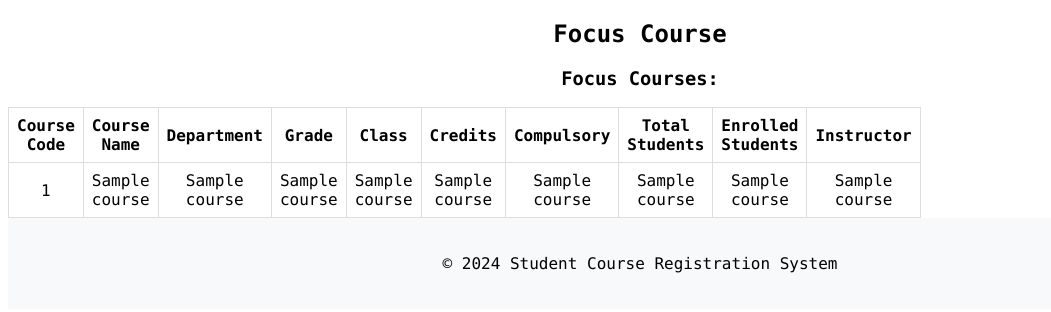
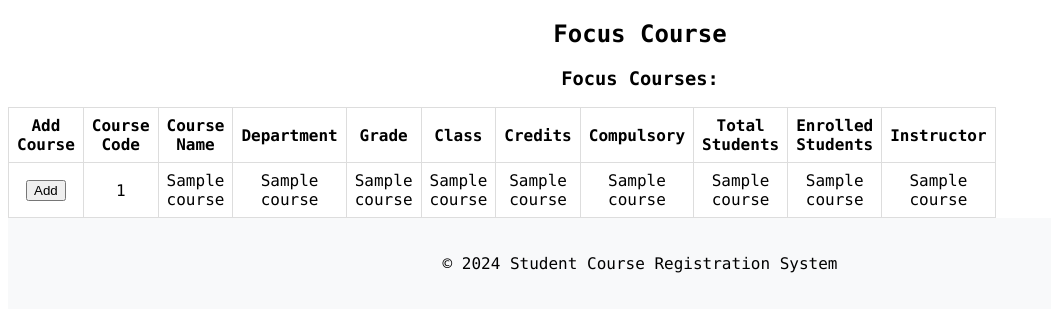
Before and after one commit to YJK0805/3-tier-site, a Flask app: template web/templates/focus.html in a window 1280 px wide. Shown: the part 109-421 px from the top of the page, without its empty margins (0-1051 px from the left). Run offline with Flask 3, Linux system fonts and the light colour scheme; the template is opened without the code that fills it: most values are stand-ins (such as "Sample title", 1, 10 or a date in 2020).

Commit message:
add add_course

```diff
--- a/web/app.py
+++ b/web/app.py
@@ -1,6 +1,6 @@
 from flask import Flask, render_template, request, redirect, url_for, jsonify
 from flask_login import LoginManager, UserMixin, login_user, logout_user, login_required, current_user
-from conn import register_user, authenticate_user, insert_required_and_same_class_courses, get_student_course_schedule, get_student_department, update_student_credit, search_courses, add_focus_course, get_student_focus_courses
+from conn import register_user, authenticate_user, insert_required_and_same_class_courses, get_student_course_schedule, get_student_department, update_student_credit, search_courses, add_focus_course, get_student_focus_courses, add_course_in
 
 app = Flask(__name__)
 app.secret_key = 'secret_key'
@@ -116,17 +116,11 @@ def search_course():
 @app.route('/focus_course/<course_code>', methods=['POST'])
 @login_required
 def focus_course(course_code):
-    '''
-    if request.method == 'POST':
-        student_id = current_user.id
-        add_focus_course(student_id, course_code)
-        return redirect(url_for('focus_list'))
-    '''
     if request.method == 'POST':
         student_id = current_user.id
         success, message = add_focus_course(student_id, course_code)
         if success:
-            return render_template('success.html')
+            return render_template('success.html', message='關注課程成功', destination=url_for('focus_list'))
         else:
             return render_template('error.html', message=message), 400
 
@@ -137,6 +131,17 @@ def focus_list():
     focus_courses = get_student_focus_courses(current_user.id)
     return render_template('focus.html', focus_courses=focus_courses)
 
+@app.route('/add_course/<course_code>', methods=['POST'])
+@login_required
+def add_course(course_code):
+    if request.method == 'POST':
+        student_id = current_user.id
+        success, message = add_course_in(student_id, course_code)
+        if success:
+            return render_template('success.html', message='選課成功', destination=url_for('schedule', student_id=student_id))
+        else:
+            return render_template('error.html', message=message), 400
+
 @app.route('/logout')
 @login_required
 def logout():
--- a/web/conn.py
+++ b/web/conn.py
@@ -201,3 +201,36 @@ def get_student_focus_courses(student_id):
     finally:
         conn.close()
     return focus_courses
+
+def add_course_in(student_id, course_code):
+    conn = pymysql.connect(**db_settings)
+    try:
+        with conn.cursor() as cursor:
+            # 檢查學生是否存在
+            cursor.execute("SELECT * FROM students WHERE student_id = %s", (student_id,))
+            student = cursor.fetchone()
+            if not student:
+                return False, "Student not found"
+            # 檢查課程是否存在
+            cursor.execute("SELECT * FROM course WHERE course_code = %s", (course_code,))
+            course = cursor.fetchone()
+            if not course:
+                return False, "Course not found"
+            # 檢查學生是否已經選過該課程或是有相同名稱之課程
+            cursor.execute("""
+            SELECT * FROM selected_course WHERE student_id = %s AND selected_course_code = %s OR student_id = %s AND selected_course_code IN (SELECT course_code FROM course WHERE course_name = %s)
+            """, (student_id, course_code, student_id, course[1]))
+            existing_selected_course = cursor.fetchone()
+            if existing_selected_course:
+                return False, "Student has already selected this course"
+            # 將課程添加到 selected_course 資料表中
+            cursor.execute("""
+                INSERT INTO selected_course (student_id, student_name, student_class, credits_selected, selected_course_code)
+                VALUES (%s, %s, %s, %s, %s)
+            """, (student_id, student[0], student[3], course[5], course_code))
+            conn.commit()
+            return True, "Course added to selected_course successfully"
+    except pymysql.Error as e:
+        return False, str(e)
+    finally:
+        conn.close()
--- a/web/templates/focus.html
+++ b/web/templates/focus.html
@@ -12,6 +12,7 @@ Focus Course
     <table>
         <thead>
             <tr>
+                <th>Add Course</th>
                 <th>Course Code</th>
                 <th>Course Name</th>
                 <th>Department</th>
@@ -26,7 +27,11 @@ Focus Course
         </thead>
         <tbody>
             {% for course in focus_courses %}
-            <tr>
+                <td>
+                    <form action="{{ url_for('add_course', course_code=course[0]) }}" method="POST">
+                        <button type="submit">Add</button>
+                    </form>
+                </td>
                 <td>{{ course[0] }}</td>
                 <td>{{ course[1] }}</td>
                 <td>{{ course[2] }}</td>
--- a/web/templates/success.html
+++ b/web/templates/success.html
@@ -7,8 +7,8 @@
 </head>
 <body>
     <script>
-        alert('Course focused successfully');
-        window.location.href = "{{ url_for('focus_list') }}";
+        alert("{{ message }}");
+        window.location.href = "{{ destination }}";
     </script>
 </body>
 </html>
```
